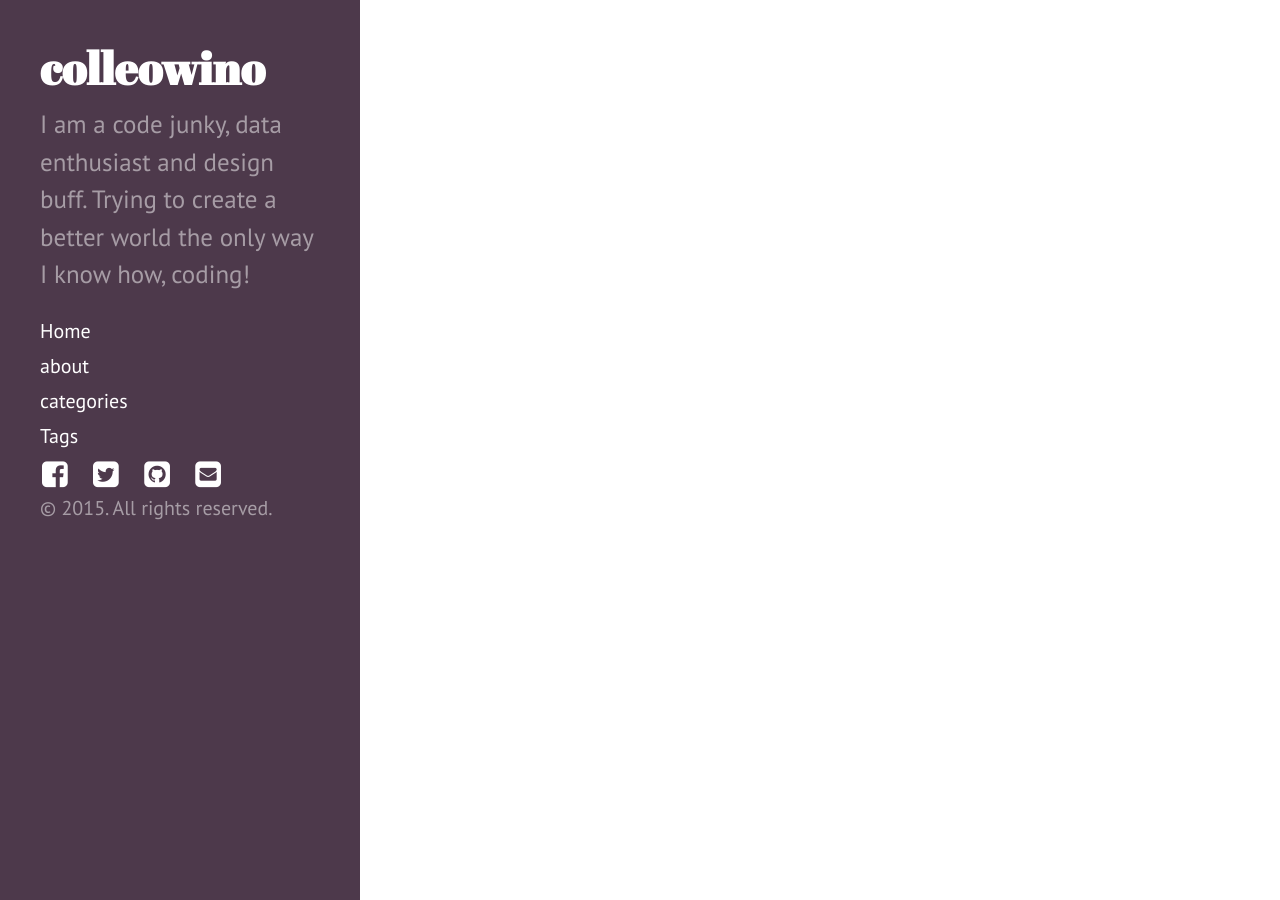
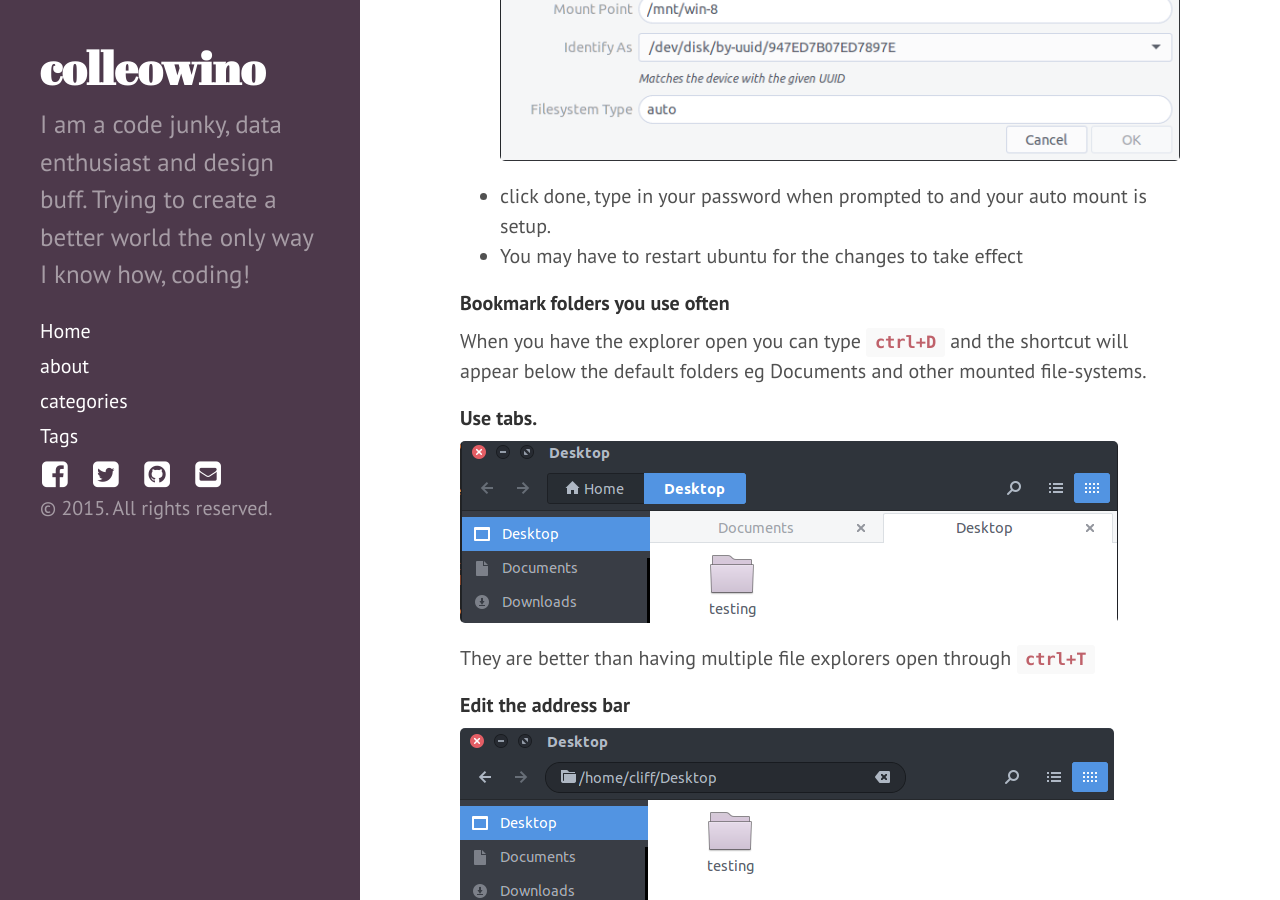
Before and after one commit to colleowino/colleowino.github.io, a Jekyll site: the page built from _posts/2015-09-28-ubuntu-folder-tips.md, in a window 1280 px wide and 900 px high, scrolled down 2631 px. Built offline with Jekyll 4.4.1, drawn with Linux system fonts in a browser that asks for light colours; nearby versions of some CDN libraries; comment, search, counter and statistics services are not loaded; some of the changed text lies outside the part shown.

Commit message:
added more images to naulitus post

```diff
--- a/_posts/2015-09-28-ubuntu-folder-tips.md
+++ b/_posts/2015-09-28-ubuntu-folder-tips.md
@@ -32,9 +32,11 @@
 - Open Disks application
 - Select the partition you wish to automount
 - Click on the cog wheels and select "Edit mount options..." from the menu that show's up
+![disks]({{site.base-url}}/img/open-ubuntu-disks.png "start up ubuntu disks program")
 - Toggle the "Automatic mount options" It should appear "off" after
 - Tick the "mount at startup" option.
 - Optional: I recommend you use a descriptive mount Point eg /mnt/backup
+![auto mount]({{site.base-url}}/img/edit-mount-options.png "auto mounting partitions")
 - click done, type in your password when prompted to and your auto mount is setup.
 - You may have to restart ubuntu for the changes to take effect
 
@@ -42,7 +44,13 @@
 
 When you have the explorer open you can type **`ctrl+D`** and the shortcut will appear below the default folders eg Documents and other mounted file-systems.
 
-#### Editing the address bar
+#### Use tabs.
+![folder tabs]({{site.base-url}}/img/ubuntu-folder-tabs.png "using tabs")
+They are better than having multiple file explorers open through **`ctrl+T`**
+
+
+#### Edit the address bar
+![address bar]({{site.base-url}}/img/edit-address-bar.png "editing the address bar")
 
 Nautilus folders up the directory tree through a set of button tabs at the top of each folder. To edit the folder manually you can use **`Ctrl+L`**, the press **`Esc`** while the cursor is still on the address to return back to the default view
 
```
Also changed, not shown: img/edit-address-bar.png (added), img/edit-mount-options.png (added), img/open-ubuntu-disks.png (added), img/ubuntu-folder-tabs.png (added).
